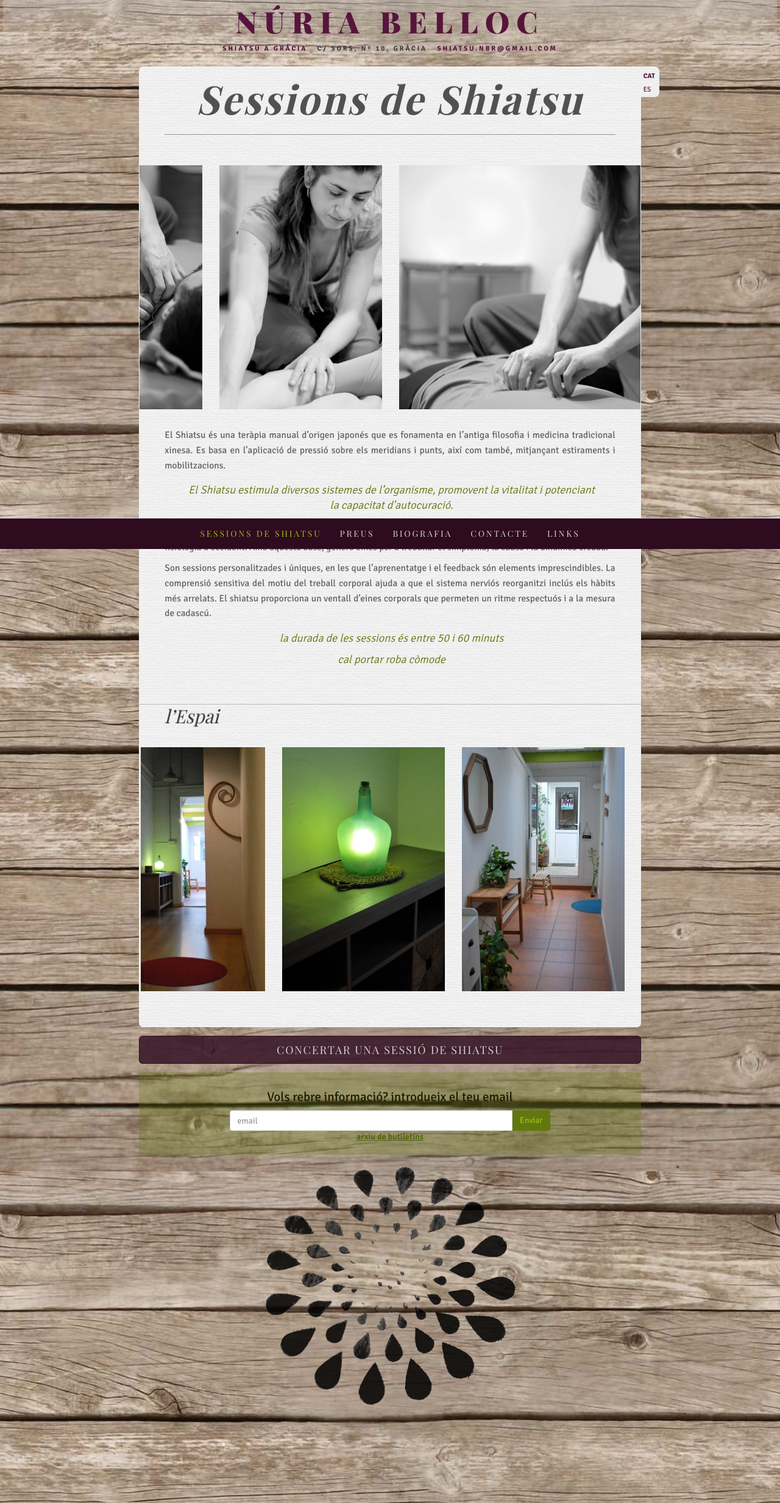
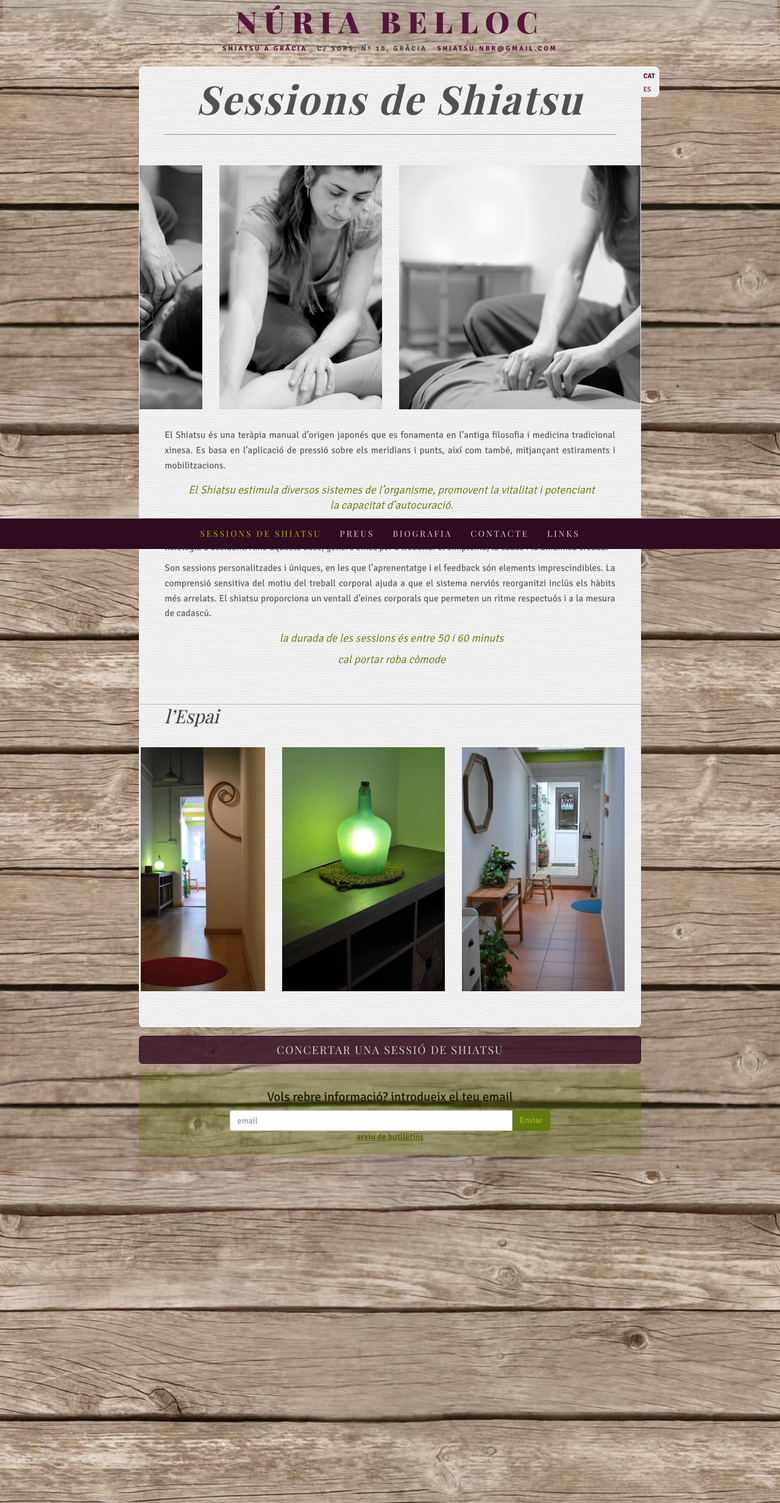
Before and after one commit to agustibr/shiatsu.nuriabelloc.com, a Jekyll site: the page built from cat/1-sessions.md, in a window 1280 px wide. Shown: the whole page at 61% size. Built offline with Jekyll 4.4.1, drawn with Linux system fonts in a browser that asks for light colours; some web fonts are replaced.

Commit message:
Update site-footer.html

```diff
--- a/_includes/site-footer.html
+++ b/_includes/site-footer.html
@@ -22,4 +22,3 @@
     </div><!--/.nav-collapse -->
   </div>
 </nav>
-<img class="center-block" src="{{"/image/logo-shiatsu-nuria.png" | prepend: site.baseurl }}">
```
